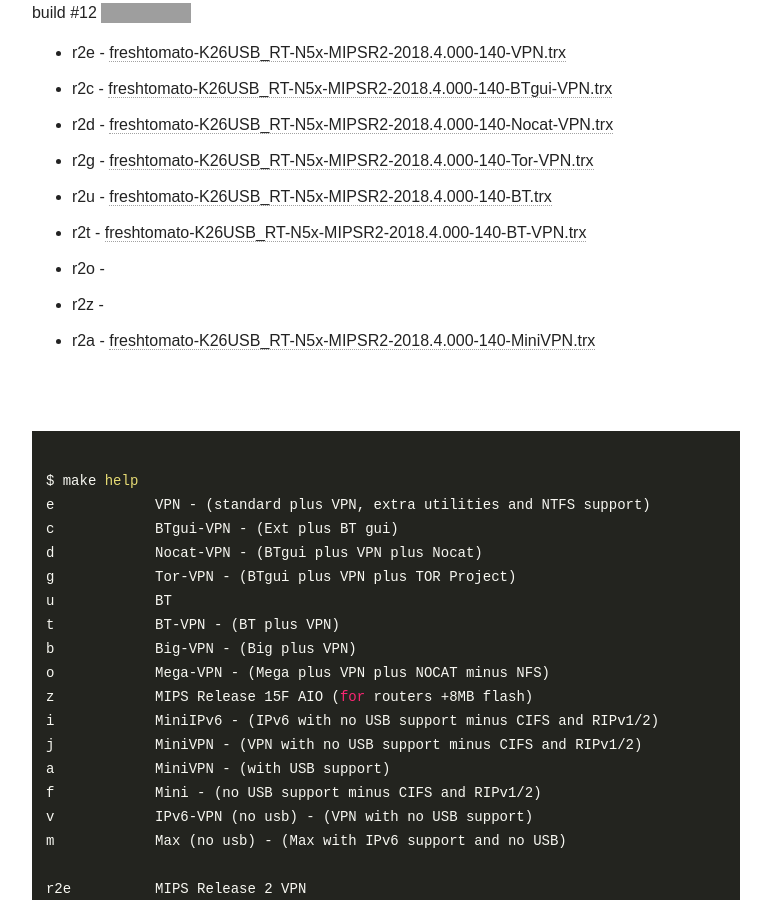
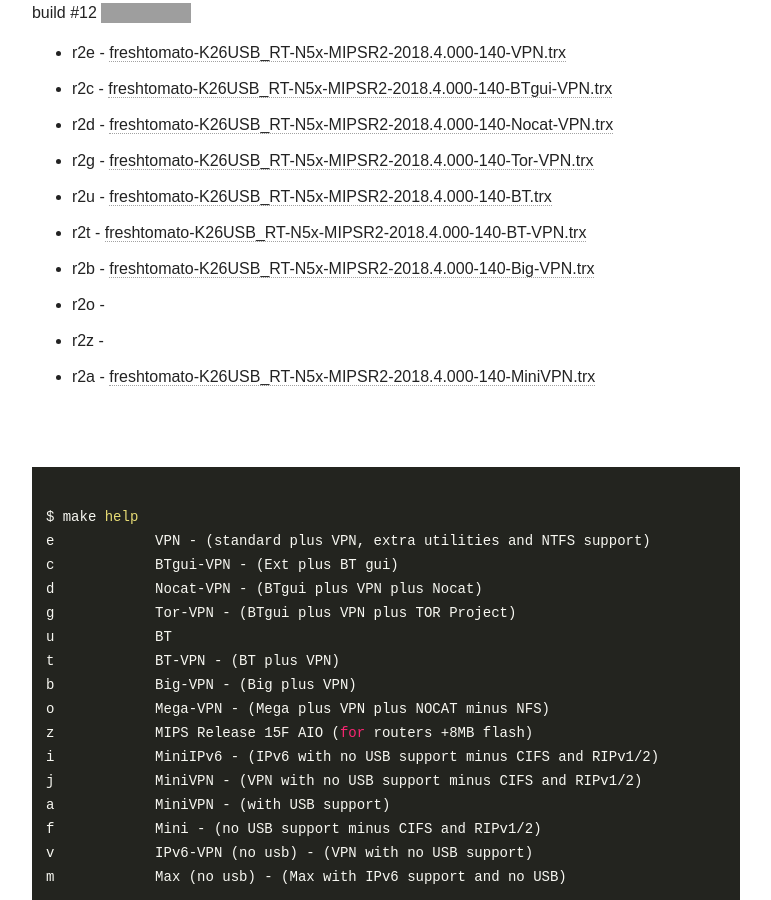
Before and after one commit to oglopss/freshtomato-mips-ci-jekyll, a Jekyll site: the page built from index.html, in a window 1280 px wide and 900 px high, scrolled down 595 px. Shown: the whole window, without its empty margins (254-1025 px from the left). Built offline with Jekyll 4.4.1, drawn with Linux system fonts in a browser that asks for light colours; nearby versions of some CDN libraries; grey boxes are pictures that could not be loaded.

Commit message:
Travis build 12 r2b pushed to gh-pages

```diff
--- a/_data/ss.yml
+++ b/_data/ss.yml
@@ -9,3 +9,4 @@
   - 0009 r2z
   - 0010 r2a freshtomato-K26USB_RT-N5x-MIPSR2-2018.4.000-140-MiniVPN.trx
   - 0006 r2t freshtomato-K26USB_RT-N5x-MIPSR2-2018.4.000-140-BT-VPN.trx
+  - 0007 r2b freshtomato-K26USB_RT-N5x-MIPSR2-2018.4.000-140-Big-VPN.trx
```
